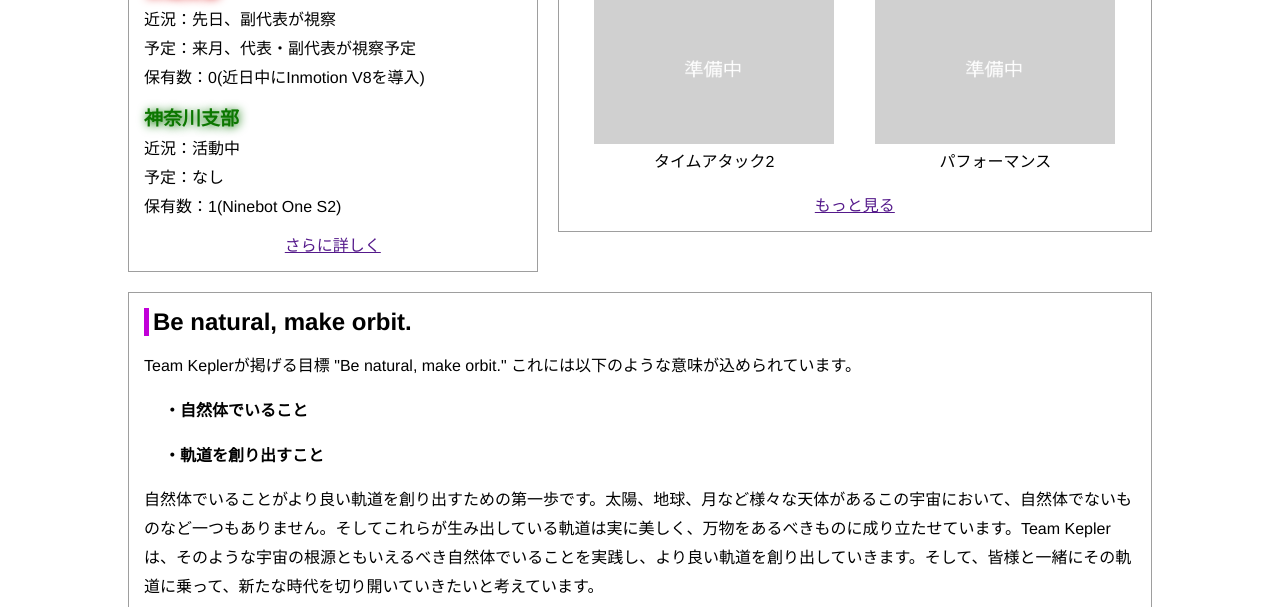
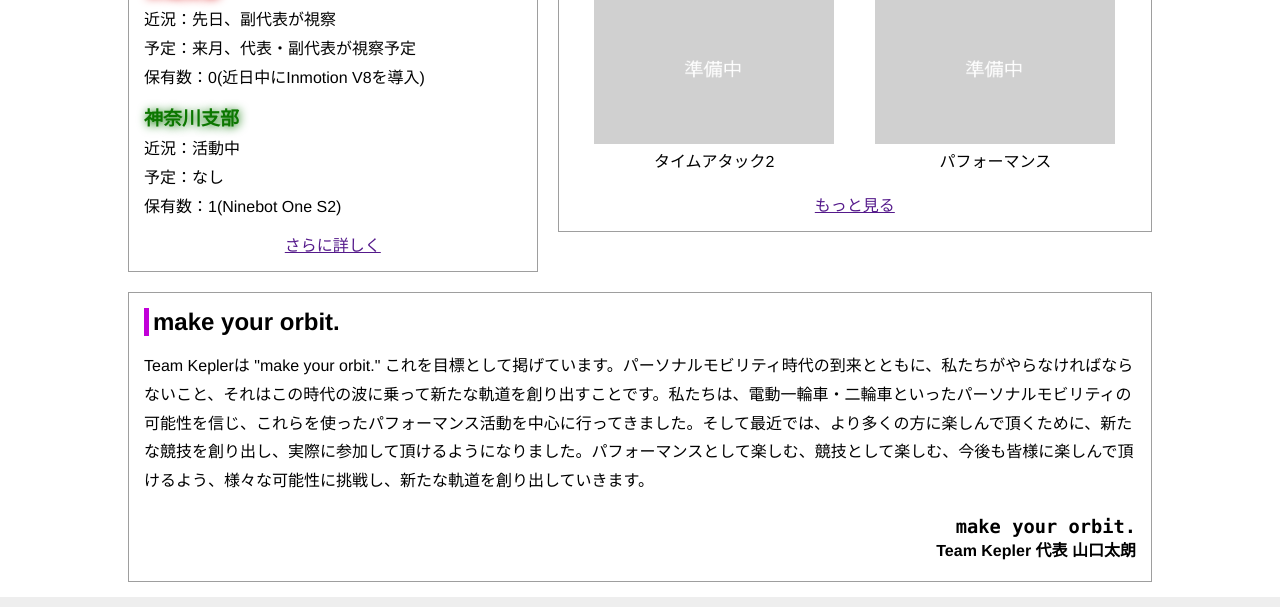
Before and after one commit to yohanesu/teamkepler_website, a plain HTML site: page index.html in a window 1280 px wide. Shown: the part 1030-1637 px from the top of the page. Drawn offline with Linux system fonts and the light colour scheme.

Commit message:
Modified message

```diff
--- a/css/index.css
+++ b/css/index.css
@@ -190,17 +190,16 @@ body {
   padding-left: 4px;
   border-left: 5px solid #c100d8;
 }
-#message-container ul {
-  padding-left: 20px;
-}
-#message-container li {
-list-style: none;
-}
 #message-container p {
   line-height: 1.8em;
 }
 #signature {
   margin: 20px 0;
+}
+#signature h3 {
+  text-align: right;
+  margin: 0;
+  font-family: Consolas, Helvetica, "Meiryo UI", "ヒラギノ角ゴPro", sans-serif;
 }
 #signature h4 {
   text-align: right;
--- a/index.html
+++ b/index.html
@@ -89,14 +89,10 @@
   </div>
   <div id="bottom-container">
     <div id="message-container">
-    <h2>Be natural, make orbit.</h2>
-    <p>Team Keplerが掲げる目標 "Be natural, make orbit." これには以下のような意味が込められています。</p>
-    <ul>
-      <li><p><strong>・自然体でいること</strong></p></li>
-      <li><p><strong>・軌道を創り出すこと</strong></p></li>
-    </ul>
-    <p>自然体でいることがより良い軌道を創り出すための第一歩です。太陽、地球、月など様々な天体があるこの宇宙において、自然体でないものなど一つもありません。そしてこれらが生み出している軌道は実に美しく、万物をあるべきものに成り立たせています。Team Keplerは、そのような宇宙の根源ともいえるべき自然体でいることを実践し、より良い軌道を創り出していきます。そして、皆様と一緒にその軌道に乗って、新たな時代を切り開いていきたいと考えています。</p>
+    <h2>make your orbit.</h2>
+    <p>Team Keplerは "make your orbit." これを目標として掲げています。パーソナルモビリティ時代の到来とともに、私たちがやらなければならないこと、それはこの時代の波に乗って新たな軌道を創り出すことです。私たちは、電動一輪車・二輪車といったパーソナルモビリティの可能性を信じ、これらを使ったパフォーマンス活動を中心に行ってきました。そして最近では、より多くの方に楽しんで頂くために、新たな競技を創り出し、実際に参加して頂けるようになりました。パフォーマンスとして楽しむ、競技として楽しむ、今後も皆様に楽しんで頂けるよう、様々な可能性に挑戦し、新たな軌道を創り出していきます。</p>
     <div id="signature">
+      <h3>make your orbit.</h3>
       <h4>Team Kepler 代表 山口太朗</h4>
     </div>
   </div>
```
